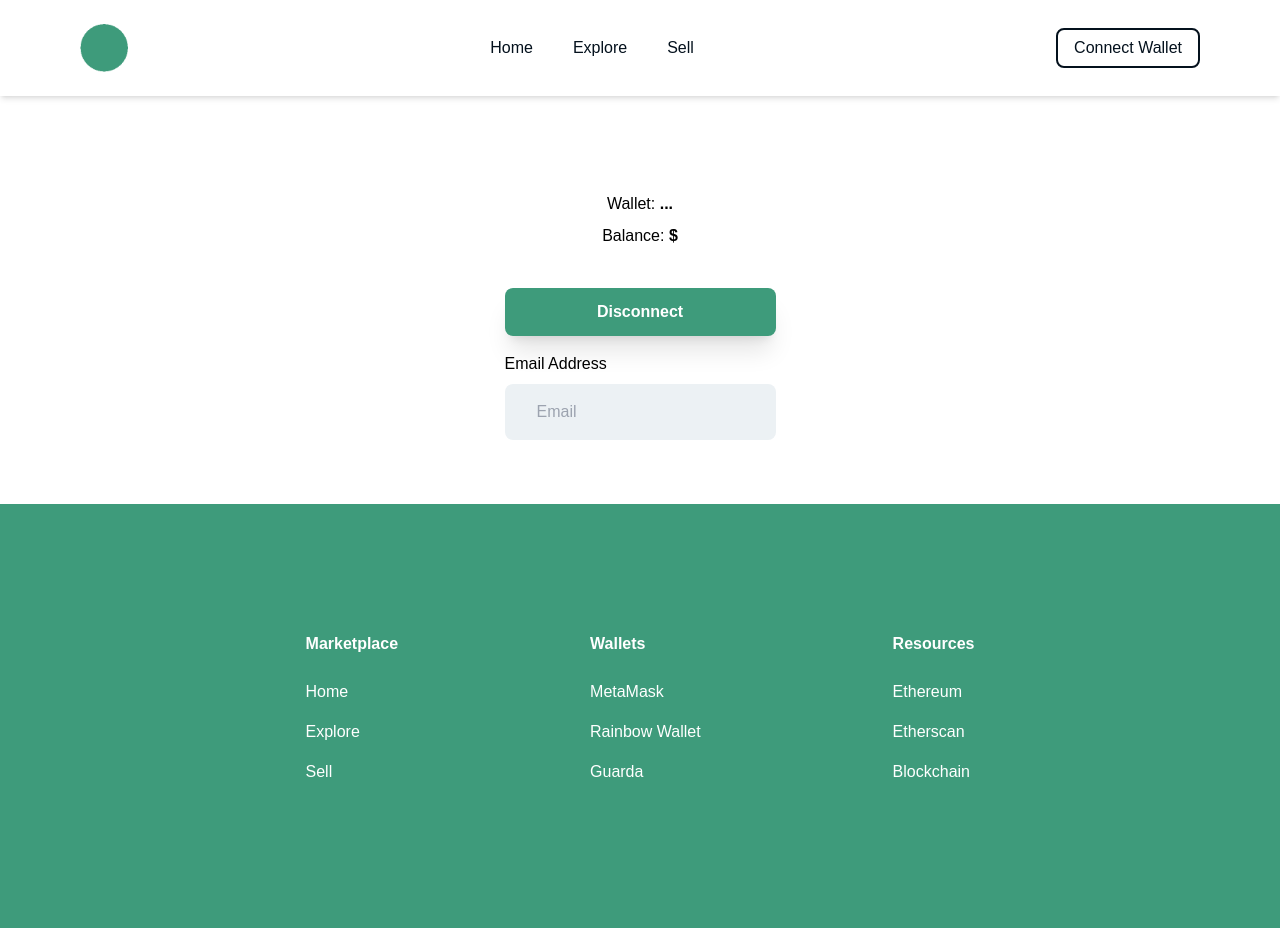
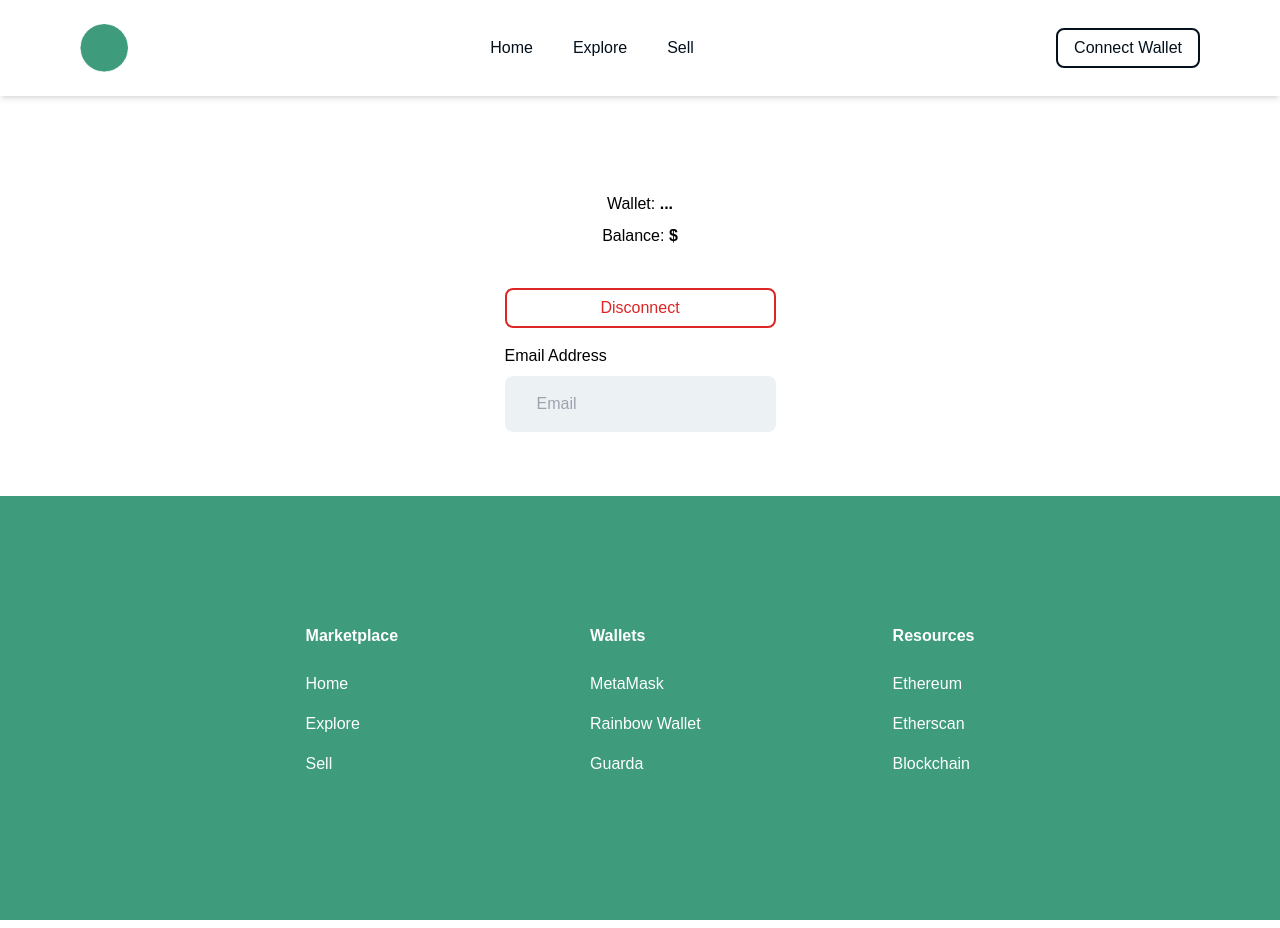
Before and after one commit to hassanuahmad/crypto-marketplace, a React (Create React App) app in the folder client/: page /profile in a window 1280 px wide. Built offline with nearby package versions, Linux system fonts and the light colour scheme; some icons are missing.

Commit message:
Navbar button style, disconnect button style

```diff
--- a/client/src/components/ConnectButton.js
+++ b/client/src/components/ConnectButton.js
@@ -12,7 +12,7 @@ async function getAccount() {
 	return account;
 }
 
-const ConnectButton = () => {
+const ConnectButton = ({className="", onClick=()=>{}}) => {
 	const { accountAddress, setAccountAddress } = useContext(WalletContext);
 
 	const formatMobileWalletAddress = () => {
@@ -33,6 +33,8 @@ const ConnectButton = () => {
 		} else {
 			console.log("error");
 		}
+
+		onClick();
 	};
 
 	return (
@@ -46,6 +48,7 @@ const ConnectButton = () => {
 				)
 			}
 			onClick={connectButtonOnClick}
+			className={className}
 		/>
 	);
 };
--- a/client/src/components/Navbar.js
+++ b/client/src/components/Navbar.js
@@ -67,7 +67,7 @@ const Navbar = () => {
 			</div>
 			{/* mobile items */}
 			{hamburgerOpen && (
-				<div className="w-full py-2 bg-cmp-primary flex flex-col items-center md:hidden">
+				<div className="w-full pt-4 pb-8 bg-cmp-primary flex flex-col items-center md:hidden">
 					{navElements.map((item, i) => {
 						return (
 							<Link
@@ -75,13 +75,13 @@ const Navbar = () => {
 								key={i}
 								onClick={() => setHamburgerOpen(false)}
 							>
-								<li className="list-none py-4">
+								<li className="text-white hover:text-cmp-black transition-color duration-100 list-none py-4">
 									{item.display}
 								</li>
 							</Link>
 						);
 					})}
-					<ConnectButton />
+				<ConnectButton onClick={()=>{setHamburgerOpen(false)}} className="border-white hover:border-cmp-black text-white hover:text-cmp-black" />
 				</div>
 			)}
 		</>
--- a/client/src/components/Profile Page/Profile.js
+++ b/client/src/components/Profile Page/Profile.js
@@ -7,8 +7,10 @@ const Profile = () => {
 	const { accountAddress } = useContext(WalletContext);
 
 	const formatMobileWalletAddress = () => {
-		return `${accountAddress.substring(0, 7)}...${accountAddress.substring( accountAddress.length - 5)}`
-	}
+		return `${accountAddress.substring(0, 7)}...${accountAddress.substring(
+			accountAddress.length - 5
+		)}`;
+	};
 
 	return (
 		<div className="py-16">
@@ -19,14 +21,19 @@ const Profile = () => {
 				/>
 				<p className="body-text pb-2 pt-4">
 					Wallet:{" "}
-					<span className="boldBody-text">{formatMobileWalletAddress()}
+					<span className="boldBody-text">
+						{formatMobileWalletAddress()}
 					</span>
 				</p>
 				<p className="body-text">
 					Balance: <span className="boldBody-text">${}</span>
 				</p>
 				<div className="pt-10 flex flex-col">
-					<Button className="mb-4" text="Disconnect" />
+					<Button
+						outline
+						className="border-red-600 hover:border-red-600 hover:bg-red-600 text-red-600 hover:text-white mb-4"
+						text="Disconnect"
+					/>
 					<label className="pb-2" htmlFor="">
 						Email Address
 					</label>
```
